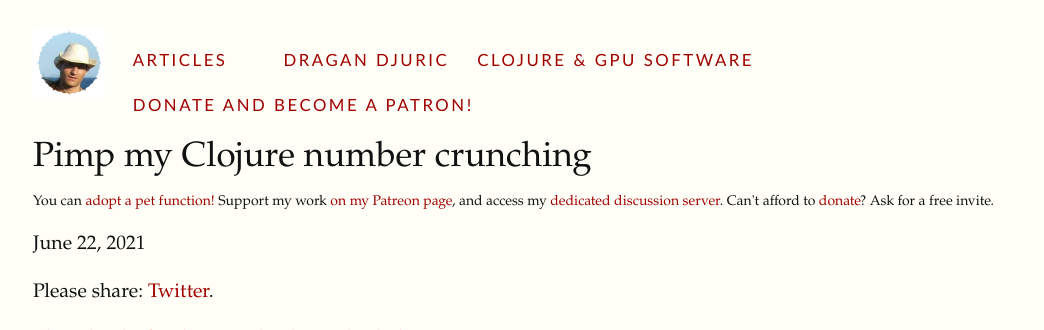
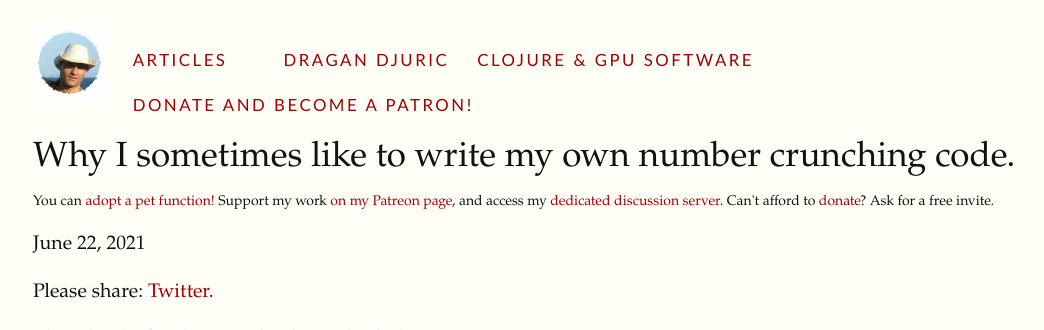
Before and after one commit to blueberry/blueberry.github.io, a Jekyll site: the page built from _posts/2021-06-22-Pimp-my-Clojure-number-crunching.html, in a window 1280 px wide and 900 px high, cut to the strip 0-330 px from the top of the window. Shown: the whole strip, without its empty margins (95-1139 px from the left). Built offline with Jekyll 4.4.1, drawn with Linux system fonts in a browser that asks for light colours; formulas are drawn with MathJax 3; comment, search, counter and statistics services are not loaded; some of the changed text lies outside the part shown.

Commit message:
Changed the title.

```diff
--- a/_posts/2021-06-22-Pimp-my-Clojure-number-crunching.html
+++ b/_posts/2021-06-22-Pimp-my-Clojure-number-crunching.html
@@ -2,13 +2,13 @@
 date: 2021-06-22 12:45
 author: dragan
 layout: post
-title: Pimp my Clojure number crunching
+title: Why I sometimes like to write my own number crunching code.
 categories:
 - Neanderthal,
 - Linear
 - Algebra
 tags:
-excerpt: Or, Why I sometimes like to write my own number crunching code.
+excerpt: As the title says, I sometimes like to write my own number crunching code.
 ---
 <p>
 Let's start right in the middle of the story, and play with cosine similarity. I'll
@@ -60,7 +60,7 @@ Now, the <i>dot product</i> can be naively implemented as following.
 </pre>
 </div>
 
-<pre class="example" id="org8a08d3f">
+<pre class="example" id="orgca4341a">
 =&gt; 100.0
 </pre>
 
@@ -73,7 +73,7 @@ It's much easier and faster to use the staple linear algebra function called <co
 </pre>
 </div>
 
-<pre class="example" id="orgfba4941">
+<pre class="example" id="orgd8396e1">
 =&gt; 100.0
 </pre>
 </div>
@@ -100,7 +100,7 @@ dot product of a vector with itself.
 </pre>
 </div>
 
-<pre class="example" id="org7e5f84c">
+<pre class="example" id="org160512f">
 =&gt; 3.7416573867739413
 </pre>
 
@@ -128,7 +128,7 @@ This is cosine similarity between vectors <code>x</code> and <code>y</code>:
 </pre>
 </div>
 
-<pre class="example" id="org60844d8">
+<pre class="example" id="org3596329">
 =&gt; 0.7142857142857142
 </pre>
 
@@ -263,7 +263,7 @@ we can simply matrix multiply <code>xs</code> by its transpose!
 </pre>
 </div>
 
-<pre class="example" id="org1f0bc7b">
+<pre class="example" id="org4f06afe">
 =&gt;
 #RealGEMatrix[double, mxn:2x2, layout:column, offset:0]
    ▥       ↓       ↓       ┓
@@ -316,7 +316,7 @@ Again, this is not some one-off trick, but a standard linear algebra stuff expla
 </pre>
 </div>
 
-<pre class="example" id="orgea40ef1">
+<pre class="example" id="orgc90c7a3">
 =&gt;
 #RealGEMatrix[double, mxn:2x2, layout:column, offset:0]
    ▥       ↓       ↓       ┓
```
Also changed, not shown: other parts of _posts/2021-06-22-Pimp-my-Clojure-number-crunching.html (+1 -1 lines).
